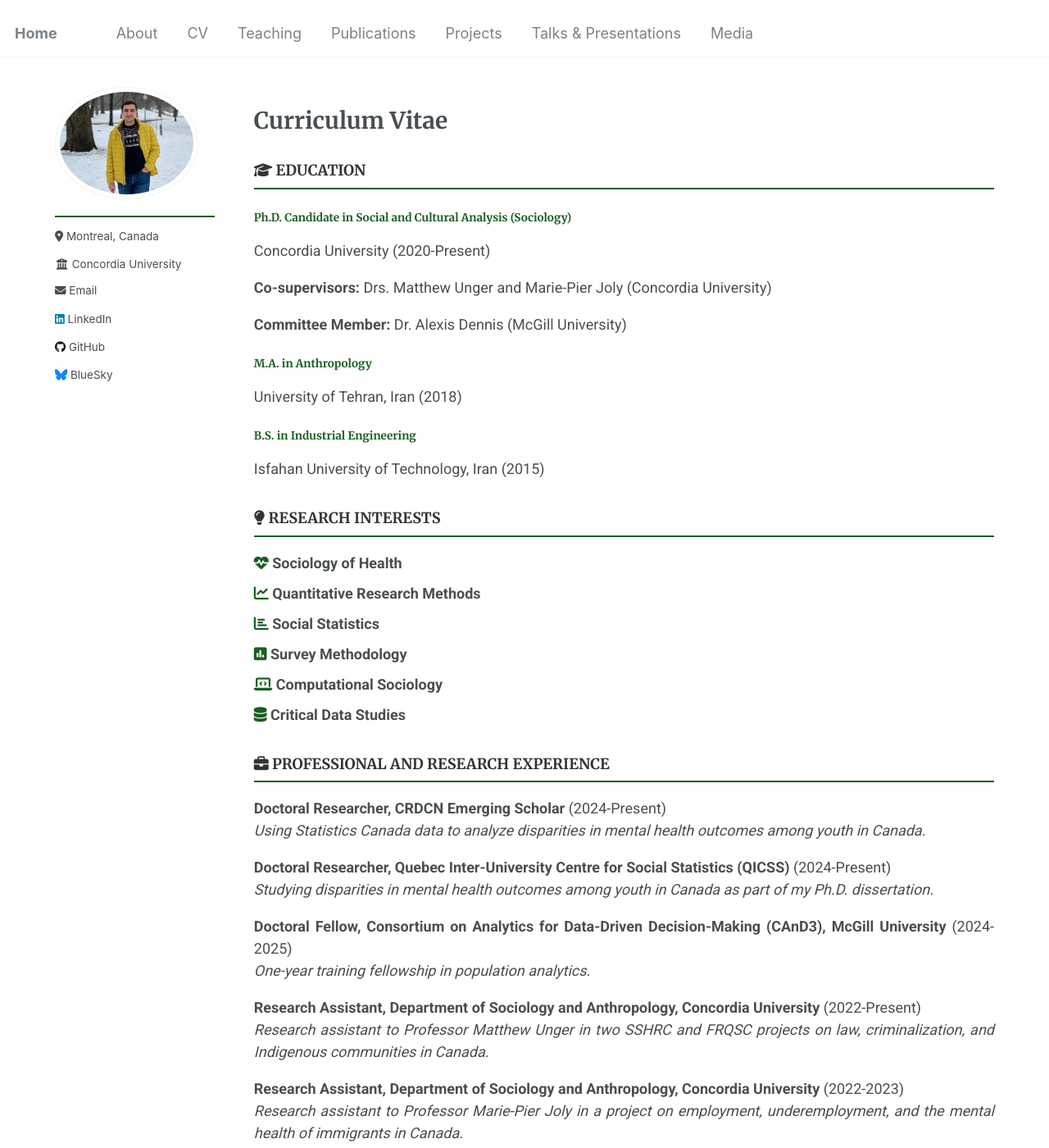
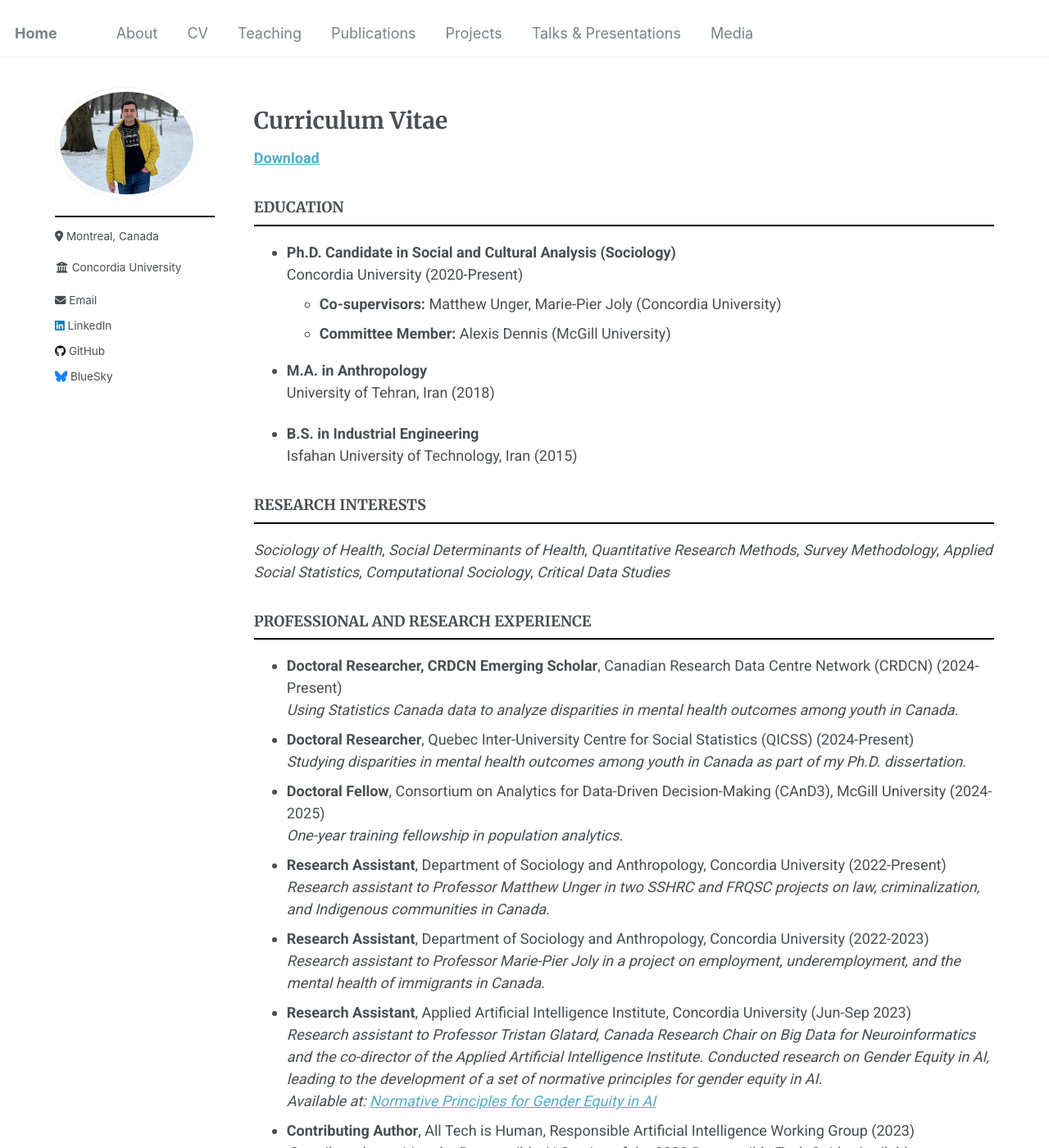
Before and after one commit to Mohsnmonji/mohsnmonji.github.io, a Jekyll site: the page built from _pages/Curriculum Vitae.md, in a window 1280 px wide and 1400 px high. Shown: the whole window at 82% size. Built offline with Jekyll 4.4.1, drawn with Linux system fonts in a browser that asks for light colours; some of the changed text lies outside the part shown.

Commit message:
Update Curriculum Vitae.md

```diff
--- a/_pages/Curriculum Vitae.md
+++ b/_pages/Curriculum Vitae.md
@@ -11,258 +11,137 @@ redirect_from:
 
 <style>
   h3 {
-    border-bottom: 2px solid #1B5E20; /* Accessible Dark Green */
+    border-bottom: 2px solid black;
     font-weight: bold;
     padding-bottom: 10px; /* Space between text and the line */
-    color: #333; /* Dark Gray Text */
-  }
-
-  h4 {
-    font-weight: bold;
-    color: #1B5E20;
-  }
-
-  p {
-    margin-bottom: 10px;
-    text-align: justify;
-  }
-
-  ul {
-    list-style-type: none;
-    padding-left: 0;
-  }
-
-  ul li {
-    margin-bottom: 10px;
-    text-align: justify;
-  }
-
-  .title {
-    color: #1B5E20;
-    font-weight: bold;
   }
 </style>
+[**Download**](/_pages/MohsenMonji_CV.pdf)
 
-<!-- EDUCATION -->
-<h3><i class="fas fa-graduation-cap"></i> EDUCATION</h3>
-<h4>Ph.D. Candidate in Social and Cultural Analysis (Sociology)</h4>
-<p>Concordia University (2020-Present)</p>
-<p><strong>Co-supervisors:</strong> Drs. Matthew Unger and Marie-Pier Joly (Concordia University)</p>
-<p><strong>Committee Member:</strong> Dr. Alexis Dennis (McGill University)</p>
 
-<h4>M.A. in Anthropology</h4>
-<p>University of Tehran, Iran (2018)</p>
 
-<h4>B.S. in Industrial Engineering</h4>
-<p>Isfahan University of Technology, Iran (2015)</p>
+### EDUCATION
+- **Ph.D. Candidate in Social and Cultural Analysis (Sociology)**
+  Concordia University (2020-Present)
+  - **Co-supervisors:** Matthew Unger, Marie-Pier Joly (Concordia University)
+  - **Committee Member:** Alexis Dennis (McGill University)
 
-<!-- RESEARCH INTERESTS -->
-<h3><i class="fas fa-lightbulb"></i> RESEARCH INTERESTS</h3>
-<ul>
-  <li><i class="fas fa-heartbeat" style="color: #1B5E20;"></i> <strong>Sociology of Health</strong></li>
-  <li><i class="fas fa-chart-line" style="color: #1B5E20;"></i> <strong>Quantitative Research Methods</strong></li>
-  <li><i class="fas fa-chart-bar" style="color: #1B5E20;"></i> <strong>Social Statistics</strong></li>
-  <li><i class="fas fa-poll" style="color: #1B5E20;"></i> <strong>Survey Methodology</strong></li>
-  <li><i class="fas fa-laptop-code" style="color: #1B5E20;"></i> <strong>Computational Sociology</strong></li>
-  <li><i class="fas fa-database" style="color: #1B5E20;"></i> <strong>Critical Data Studies</strong></li>
-</ul>
+- **M.A. in Anthropology**
+  University of Tehran, Iran (2018)
 
-<!-- PROFESSIONAL AND RESEARCH EXPERIENCE -->
-<h3><i class="fas fa-briefcase"></i> PROFESSIONAL AND RESEARCH EXPERIENCE</h3>
-<p><strong>Doctoral Researcher, CRDCN Emerging Scholar</strong> (2024-Present)
-  <br><em>Using Statistics Canada data to analyze disparities in mental health outcomes among youth in Canada.</em>
-</p>
+- **B.S. in Industrial Engineering**
+  Isfahan University of Technology, Iran (2015)
 
-<p><strong>Doctoral Researcher, Quebec Inter-University Centre for Social Statistics (QICSS)</strong> (2024-Present)
-  <br><em>Studying disparities in mental health outcomes among youth in Canada as part of my Ph.D. dissertation.</em>
-</p>
+### RESEARCH INTERESTS
+*Sociology of Health*, *Social Determinants of Health*, *Quantitative Research Methods*, *Survey Methodology*, *Applied Social Statistics*, *Computational Sociology*, *Critical Data Studies*
 
-<p><strong>Doctoral Fellow, Consortium on Analytics for Data-Driven Decision-Making (CAnD3), McGill University</strong> (2024-2025)
-  <br><em>One-year training fellowship in population analytics.</em>
-</p>
+### PROFESSIONAL AND RESEARCH EXPERIENCE
+- **Doctoral Researcher, CRDCN Emerging Scholar**, Canadian Research Data Centre Network (CRDCN) (2024-Present)
+  *Using Statistics Canada data to analyze disparities in mental health outcomes among youth in Canada.*
+- **Doctoral Researcher**, Quebec Inter-University Centre for Social Statistics (QICSS) (2024-Present)
+  *Studying disparities in mental health outcomes among youth in Canada as part of my Ph.D. dissertation.*
+- **Doctoral Fellow**, Consortium on Analytics for Data-Driven Decision-Making (CAnD3), McGill University (2024-2025)
+  *One-year training fellowship in population analytics.*
+- **Research Assistant**, Department of Sociology and Anthropology, Concordia University (2022-Present)
+  *Research assistant to Professor Matthew Unger in two SSHRC and FRQSC projects on law, criminalization, and Indigenous communities in Canada.*
+- **Research Assistant**, Department of Sociology and Anthropology, Concordia University (2022-2023)
+   *Research assistant to Professor Marie-Pier Joly in a project on employment, underemployment, and the mental health of immigrants in Canada.*
+- **Research Assistant**, Applied Artificial Intelligence Institute, Concordia University (Jun-Sep 2023)
+  *Research assistant to Professor Tristan Glatard, Canada Research Chair on Big Data for Neuroinformatics and the co-director of the Applied Artificial Intelligence Institute. Conducted research on Gender Equity in AI, leading to the development of a set of normative principles for gender equity in AI.*
+  *Available at: [Normative Principles for Gender Equity in AI](https://affectingmachines.net/)*
+- **Contributing Author**, All Tech is Human, Responsible Artificial Intelligence Working Group (2023)
+  *Contributed to writing the Responsible AI Section of the 2023 Responsible Tech Guide.*
+  *Available at: [Responsible Tech Guide](https://alltechishuman.org/responsible-tech-guide).*
 
-<p><strong>Research Assistant, Department of Sociology and Anthropology, Concordia University</strong> (2022-Present)
-  <br><em>Research assistant to Professor Matthew Unger in two SSHRC and FRQSC projects on law, criminalization, and Indigenous communities in Canada.</em>
-</p>
 
-<p><strong>Research Assistant, Department of Sociology and Anthropology, Concordia University</strong> (2022-2023)
-  <br><em>Research assistant to Professor Marie-Pier Joly in a project on employment, underemployment, and the mental health of immigrants in Canada.</em>
-</p>
+### TEACHING EXPERIENCE
 
-<p><strong>Research Assistant, Applied Artificial Intelligence Institute, Concordia University</strong> (Jun-Sep 2023)
-  <br><em>Research assistant to Professor Tristan Glatard, Canada Research Chair on Big Data for Neuroinformatics and the co-director of the Applied Artificial Intelligence Institute in a project on gender equity in AI. Available at: <a href="https://affectingmachines.net/">Affecting Machines</a></em>
-</p>
+- **LECTURER**, Department of Sociology and Anthropology, Concordia University
+  - SOCI 212, Statistics I, Winter 2025
 
-<p><strong>Contributing Author, All Tech is Human, Responsible Artificial Intelligence Working Group</strong> (2023)
-  <br><em>Contributed to writing the Responsible AI Section of the 2023 Responsible Tech Guide. Available at: <a href="https://alltechishuman.org/responsible-tech-guide">Responsible Tech Guide</a></em>
-</p>
+  \- Designed a course titled “Statistics for Social Good” by incorporating experiential learning to provide students with more opportunities to work with real-world data to examine topics such as income inequality, food insecurity, housing, and disparities in health outcomes.
 
-<!-- TEACHING EXPERIENCE -->
-<h3><i class="fas fa-chalkboard-teacher"></i> TEACHING EXPERIENCE</h3>
-<ul>
-  <li><strong>LECTURER</strong>, Department of Sociology and Anthropology, Concordia University
-    <br>SOCI 212, Statistics I, Winter 2025
-    <br>Designed a course titled “Statistics for Social Good” by incorporating experiential learning to provide students with more opportunities to work with real-world data to examine topics such as income inequality, food insecurity, housing, and disparities in health outcomes.
-  </li>
-  <li><strong>TEACHING ASSISTANT</strong>, Department of Sociology and Anthropology, Concordia University
-    <ul>
-      <li>SOCI 212–B, Statistics I, Fall 2024</li>
-      <li>SOCI 213–B, Statistics II, Winter 2024</li>
-      <li>SOCI 213–CC, Statistics II, Winter 2024</li>
-      <li>SOCI 213–AA, Statistics II, Fall 2023</li>
-      <li>SOCI 310, Research Methods, Winter 2022</li>
-      <li>SOCI 300, Classical Social Theory, Winter 2025, Fall 2024</li>
-      <li>SOCI 300, Classical Social Theory, Winter 2023, Fall 2022</li>
-      <li>SOCI 300, Classical Social Theory, Winter 2022, Fall 2021</li>
-    </ul>
-  </li>
-  <li><strong>TEACHING ASSISTANT</strong>, Department of Applied Human Sciences, Concordia University
-    <ul>
-      <li>AHSC 380: Quantitative Research Methods for Practitioners, Winter 2022</li>
-    </ul>
-  </li>
-  <li><strong>TUTOR</strong>, Self-Employed, Tehran, Iran, 2016-2020
-    <ul>
-      <li>Taught Social Statistics and Quantitative Research Methods to undergraduate and graduate social science students.</li>
-    </ul>
-  </li>
-</ul>
+- **TEACHING ASSISTANT**, Department of Sociology and Anthropology, Concordia University
 
-<!-- CONFERENCE PRESENTATIONS -->
-<h3><i class="fas fa-chalkboard-teacher"></i> CONFERENCE PRESENTATIONS</h3>
-<ul>
-  <li><strong>ODISSEI Conference of Computational Social Science</strong>, Utrecht, The Netherlands (2024)
-    <br><em>Machine Learning Approaches for Exploring the Social Determinants of Mental Health in Canada</em> (Absent due to visa delays).
-  </li>
-  <li><strong>Canada's Social Prescribing Conference - Advancing Social Prescribing for Health & Wellbeing</strong>, Toronto, Canada (2024)
-    <br><em>Towards Mental Health Equity through Community Building: Social Prescribing as an Emerging Determinant of Mental Health in Canada.</em>
-  </li>
-</ul>
+  \- Provided office hours, led tutorials, and conducted lab sessions to support student learning.
 
-<!-- TALKS -->
-<h3><i class="fas fa-microphone"></i> TALKS</h3>
-<ul>
-  <li><strong>Affecting Machines: Normative Principles for Gender Equity in Artificial Intelligence</strong>, Fourth Space, Concordia University (2023)
-    <br>See the recorded workshop at: <a href="https://www.youtube.com/live/6UNZkXNQeU0?si=QRERKwbGPYSppP5C">Affecting Machines</a>
-  </li>
-</ul>
+  - SOCI 212–B, Statistics I, Fall 2024
+  - SOCI 213–B, Statistics II, Winter 2024
+  - SOCI 213–CC, Statistics II, Winter 2024
+  - SOCI 213–AA, Statistics II, Fall 2023
+  - SOCI 310, Research Methods, Winter 2022
+  - SOCI 300, Classical Social Theory, Winter 2025, Fall 2024
+  - SOCI 300, Classical Social Theory, Winter 2023, Fall 2022
+  - SOCI 300, Classical Social Theory, Winter 2022, Fall 2021
 
-<!-- FELLOWSHIPS, SCHOLARSHIPS, GRANTS, AWARDS -->
-<h3><i class="fas fa-trophy"></i> FELLOWSHIPS, SCHOLARSHIPS, GRANTS, AWARDS</h3>
-<ul>
-  <li><strong>Canadian Research Data Centre Network (CRDCN) Emerging Scholars Grant</strong>, Ph.D., 2024
-    <br>Awarded by CRDCN, Funded by the CFI, CHIRR, SSHRC, Statistics Canada.
-  </li>
-  <li><strong>Quebec Inter-University Center for Social Statistics (QICSS) Entrance Scholarship</strong>, Ph.D., 2024</li>
-  <li><strong>Fonds de recherche du Québec (FRQSC) Doctoral Scholarship</strong>, 2024-2026
-    <br><em>Ranked first in Sociology and Demography.</em>
-  </li>
-  <li><strong>Consortium on Analytics for Data-Driven Decision-Making (CAnD3) Fellowship</strong>, 2024-2025
-    <br><em>First Concordia student to be awarded the CAnD3 fellowship by McGill University.</em>
-  </li>
-  <li><strong>Dialogue McGill’s Graduate Research Scholarship</strong>, 2023-2024
-    <br><em>Awarded by Dialogue McGill, funded by Health Canada.</em>
-  </li>
-  <li><strong>Concordia University Conference Travel Award</strong>, 2024</li>
-  <li><strong>Concordia University Merit Scholarship</strong>, Concordia University, 2023</li>
-  <li><strong>Concordia University Graduate Fellowship</strong>, Ph.D., 2020-2024</li>
-  <li><strong>Concordia University International Tuition Award of Excellence</strong>, Ph.D., 2020-2024</li>
-</ul>
+- **TEACHING ASSISTANT**, Department of Applied Human Sciences, Concordia University
 
-<!-- ACADEMIC MEMBERSHIPS -->
-<h3><i class="fas fa-users"></i> ACADEMIC MEMBERSHIPS</h3>
-<ul>
-  <li><a href="https://www.csa-scs.ca">Canadian Sociological Association</a></li>
-  <li><a href="https://www.asanet.org">American Sociological Association</a></li>
-  <li><a href="https://www.cpha.ca">Canadian Public Health Association</a></li>
-  <li><a href="https://www.canpopsoc.ca">Canadian Population Society</a></li>
-  <li><a href="https://www.amstat.org">American Statistical Association</a></li>
-  <li><a href="https://www.acha.org">American College Health Association</a></li>
-</ul>
+  - AHSC 380: Quantitative Research Methods for Practitioners, Winter 2022
 
-<!-- SKILLS -->
-<h3><i class="fas fa-chart-bar"></i> SKILLS</h3>
-<p><strong>Survey Data Analysis</strong></p>
-<div style="display: flex; flex-wrap: wrap; gap: 8px;">
-  <img src="https://img.shields.io/badge/complex%20surveys-blue" alt="complex surveys badge">
-  <img src="https://img.shields.io/badge/multiple%20imputations-green" alt="multiple imputations badge">
-  <img src="https://img.shields.io/badge/sampling-red" alt="sampling badge">
-  <img src="https://img.shields.io/badge/nonresponse%20bias-blue" alt="nonresponse bias badge">
-  <img src="https://img.shields.io/badge/weighting-green" alt="weighting badge">
-  <img src="https://img.shields.io/badge/bootstrapping-red" alt="bootstrapping badge">
-</div>
+- **TUTOR**, Self-Employed, Tehran, Iran, 2016-2020
 
-<p><strong>Statistical Modeling</strong></p>
-<div style="display: flex; flex-wrap: wrap; gap: 8px;">
-  <img src="https://img.shields.io/badge/OLS-blue" alt="OLS badge">
-  <img src="https://img.shields.io/badge/logistic%20regression-green" alt="logistic regression badge">
-  <img src="https://img.shields.io/badge/ordinal%20regression-red" alt="ordinal regression badge">
-  <img src="https://img.shields.io/badge/mixed%2Deffects%20models-blue" alt="mixed-effects models badge">
-  <img src="https://img.shields.io/badge/mediation%20and%20moderation%20analysis-green" alt="mediation and moderation analysis badge">
-  <img src="https://img.shields.io/badge/latent%20class%20analysis-red" alt="latent class analysis badge">
-  <img src="https://img.shields.io/badge/I%2DMAIHDA-blue" alt="I-MAIHDA badge">
-</div>
+   - Taught Social Statistics and Quantitative Research Methods to undergraduate and graduate social science students.
 
-<p><strong>Machine Learning</strong></p>
-<div style="display: flex; flex-wrap: wrap; gap: 8px;">
-  <img src="https://img.shields.io/badge/support%20vector%20machines-green" alt="support vector machines badge">
-  <img src="https://img.shields.io/badge/decision%20trees-red" alt="decision trees badge">
-  <img src="https://img.shields.io/badge/k%2Dnearest%20neighbors-blue" alt="k-nearest neighbors badge">
-  <img src="https://img.shields.io/badge/random%20forests-green" alt="random forests badge">
-  <img src="https://img.shields.io/badge/neural%20networks-red" alt="neural networks badge">
-</div>
+### CONFERENCE PRESENTATION
 
-<p><strong>Data Visualization</strong></p>
-<div style="display: flex; flex-wrap: wrap; gap: 8px;">
-  <img src="https://img.shields.io/badge/ggplot2-blue" alt="ggplot2 badge">
-  <img src="https://img.shields.io/badge/Plotly-green" alt="Plotly badge">
-  <img src="https://img.shields.io/badge/shiny%20dashboards-red" alt="shiny dashboards badge">
-</div>
+- **ODISSEI Conference of Computational Social Science**, Utrecht, The Netherlands (2024)
+  *Machine Learning Approaches for Exploring the Social Determinants of Mental Health in Canada* (Absent due to visa delays).
 
-<p><strong>Mathematical Writing</strong></p>
-<div style="display: flex; flex-wrap: wrap; gap: 8px;">
-  <img src="https://img.shields.io/badge/LaTeX-blue" alt="LaTeX badge">
-  <img src="https://img.shields.io/badge/R%20Markdown-green" alt="R Markdown badge">
-  <img src="https://img.shields.io/badge/Quarto-red" alt="Quarto badge">
-  <img src="https://img.shields.io/badge/Bookdown-blue" alt="Bookdown badge">
-</div>
+- **Canada's Social Prescribing Conference - Advancing Social Prescribing for Health & Wellbeing**, Toronto, Canada (2024)
+  *Towards Mental Health Equity through Community Building: Social Prescribing as an Emerging Determinant of Mental Health in Canada.*
 
-<p><strong>Reproducible Research</strong></p>
-<div style="display: flex; flex-wrap: wrap; gap: 8px;">
-  <img src="https://img.shields.io/badge/R%20Projects-green" alt="R Projects badge">
-  <img src="https://img.shields.io/badge/renv-red" alt="renv badge">
-</div>
+### TALKS
 
-<!-- PROGRAMMING LANGUAGES & SOFTWARE -->
-<h3><i class="fab fa-r-project"></i> PROGRAMMING LANGUAGES & SOFTWARE</h3>
-<div style="display: flex; flex-wrap: wrap; gap: 10px; align-items: center;">
-  <img src="https://img.shields.io/badge/-R-blue?logo=R&logoColor=white" alt="R">
-  <img src="https://img.shields.io/badge/-Python-yellow?logo=Python&logoColor=white" alt="Python">
-  <img src="https://img.shields.io/badge/-LaTeX-blue?logo=latex&logoColor=white" alt="LaTeX">
-  <img src="https://img.shields.io/badge/-R%20Markdown-blue?logo=R&logoColor=white" alt="R Markdown">
-  <img src="https://img.shields.io/badge/-Quarto-blueviolet?logo=quarto&logoColor=white" alt="Quarto">
-  <img src="https://img.shields.io/badge/-Bookdown-darkgreen?logo=r&logoColor=white" alt="Bookdown">
-  <img src="https://img.shields.io/badge/-Git-orange?logo=git&logoColor=white" alt="Git">
-  <img src="https://img.shields.io/badge/-GitHub-black?logo=github&logoColor=white" alt="GitHub">
-  <img src="https://img.shields.io/badge/-SPSS-lightblue" alt="SPSS">
-  <img src="https://img.shields.io/badge/-Qualtrics-purple" alt="Qualtrics">
-  <img src="https://img.shields.io/badge/-Google%20Workspace-blue?logo=googleworkspace&logoColor=white" alt="Google Workspace">
-  <img src="https://img.shields.io/badge/-Google%20Forms-green?logo=googleforms&logoColor=white" alt="Google Forms">
-  <img src="https://img.shields.io/badge/-Microsoft%20365-blue?logo=microsoftoffice&logoColor=white" alt="Microsoft 365">
-  <img src="https://img.shields.io/badge/-Notion-black?logo=notion&logoColor=white" alt="Notion">
-  <img src="https://img.shields.io/badge/-Excel-green?logo=microsoftexcel&logoColor=white" alt="Excel">
-  <img src="https://img.shields.io/badge/-Word-blue?logo=microsoftword&logoColor=white" alt="Word">
-  <img src="https://img.shields.io/badge/-PowerPoint-orange?logo=microsoftpowerpoint&logoColor=white" alt="PowerPoint">
-</div>
+- **Affecting Machines: Normative Principles for Gender Equity in Artificial Intelligence**, Fourth Space, Concordia University (2023)
+  Panelist in a workshop discussing and presenting the Normative Principles for Gender Equity in AI. See the recorded workshop at: [Affecting Machines](https://www.youtube.com/live/6UNZkXNQeU0?si=QRERKwbGPYSppP5C).
 
-<!-- CERTIFICATES -->
-<h3><i class="fas fa-award"></i> CERTIFICATES</h3>
-<ul>
-  <li><strong>Canadian Statistics and Microdata for the Social Sciences</strong>, issued by Concordia University, 2023</li>
-  <li><strong>Gender-Based Analysis Plus</strong>, issued by Government of Canada, 2024</li>
-  <li><strong>Gender and Health: Awareness, Analysis, and Action</strong>, issued by Pan American Health Organization, 2024</li>
-  <li><strong>Health Inequality Monitoring Foundations: Data Sources</strong>, issued by World Health Organization, 2023</li>
-  <li><strong>Health Inequality Monitoring Foundations: Health Data Disaggregation</strong>, issued by World Health Organization, 2023</li>
-  <li><strong>Inequality Analysis using R: Disaggregated Data from Surveys</strong>, issued by World Health Organization, 2023</li>
-  <li><strong>Research Ethics based on the Tri-Council Policy Statement: Ethical Conduct for Research Involving Humans (TCPS 2: CORE 2022)</strong>, issued by Government of Canada, 2024</li>
-</ul>
+
+### **FELLOWSHIPS, SCHOLARSHIPS, GRANTS, AWARDS**
+- **Canadian Research Data Centre Network (CRDCN) Emerging Scholars Grant**, Ph.D., 2024.
+  - Awarded by CRDCN, Funded by the CFI, CHIRR, SSHRC, Statistics Canada.
+- **Quebec Inter-University Center for Social Statistics (QICSS) Entrance Scholarship**, Ph.D., 2024.
+- **Fonds de recherche du Québec (FRQSC) Doctoral Scholarship**, 2024-2026.
+  - *Ranked first in Sociology and Demography.*
+- **Consortium on Analytics for Data-Driven Decision-Making (CAnD3) Fellowship**, 2024-2025.
+  - *First Concordia student to be awarded the CAnD3 fellowship by McGill University.*
+- **Dialogue McGill’s Graduate Research Scholarship**, 2023-2024.
+  - *Awarded by Dialogue McGill, funded by Health Canada, for my research on “Language Barriers as a Social Determinant of Mental Health among English-Speaking Post-Secondary Students in Quebec: A Literature Review and Policy Analysis.”*
+- **Concordia University Conference Travel Award**, 2024.
+- **Concordia University Merit Scholarship**, Department of Sociology and Anthropology, Concordia University, 2023.
+- **Concordia University Graduate Fellowship**, Ph.D., 2020-2024.
+- **Concordia University International Tuition Award of Excellence**, Ph.D., 2020-2024.
+
+### **SKILLS & PROGRAMMING LANGUAGES**
+
+- Experienced in **Survey Data Analysis**:`complex survey data analysis`, `sampling & nonresponse bias`, `weighting` & `bootstrapping`.
+- Experienced in **Statistical Modeling & Data Analysis** with `R` & `Python`: `multiple imputations`, `bootstrapping`, `mixed-effects models`, `latent class analysis`, `I-MAIHDA`, `logistic regression`, `ordinal regression`, `mediation and moderation analysis`.
+- Experienced in **Machine Learning** with `R` & `Python`: `supervised and unsupervised learning` : `support vector machines`, `decision trees`, `k-nearest neighbors`, `random forests`, `neural networks`, `ensemble methods`.
+- Experienced in **Data Visualization** with `R` & `Python`: `ggplot2`, `matplotlib`, `seaborn`, `plotly`, `gganimate`, & `shiny dashboards` for creating static & interactive visualizations.
+- Experienced in **Version Control and Collaboration** with `Git` and `GitHub` for managing code & collaborating on data science projects with reproducible workflows.
+- Experienced in **Mathematical Writing** with `LaTeX`, `R Markdown`, `Quarto`, `Bookdown` for Creating academic manuscripts, technical reports, and online course materials with professional formatting and reproducibility.
+- Experienced in **Reproducible Research Practices**: `R Projects`, `renv` & `GitHub`
+- Experienced in **Statistical & Survey Software**: `SPSS`, `Qualtrics`, `Google Forms`.
+- Proficient in **Visualization Software**: `Tableau`.
+- **Programming Languages**: `R`, `Python`.
+- Proficient in `Google Workspace`, `Microsoft 365`, `Notion`.
+- Proficient in `Excel`, `Word`, `PowerPoint`.
+
+
+
+### **ACADEMIC MEMBERSHIPS**
+- Canadian Sociological Association
+- American Sociological Association
+- Canadian Public Health Association
+- Canadian Population Society
+- American Statistical Association
+- American College Health Association
+
+
+### **CERTIFICATES**
+- **Canadian Statistics and Microdata for the Social Sciences**, issued by Concordia University, 2023
+- **Gender-Based Analysis Plus**, issued by Government of Canada, 2024
+- **Gender and Health: Awareness, Analysis, and Action**, issued by Pan American Health Organization, 2024
+- **Health Inequality Monitoring Foundations: Data Sources**, issued by World Health Organization, 2023
+- **Health Inequality Monitoring Foundations: Health Data Disaggregation**, issued by World Health Organization, 2023
+- **Inequality Analysis using R: Disaggregated Data from Surveys**, issued by World Health Organization, 2023
+- **Research Ethics based on the Tri-Council Policy Statement: Ethical Conduct for Research Involving Humans (TCPS 2: CORE 2022)**, issued by Government of Canada, 2024
```
